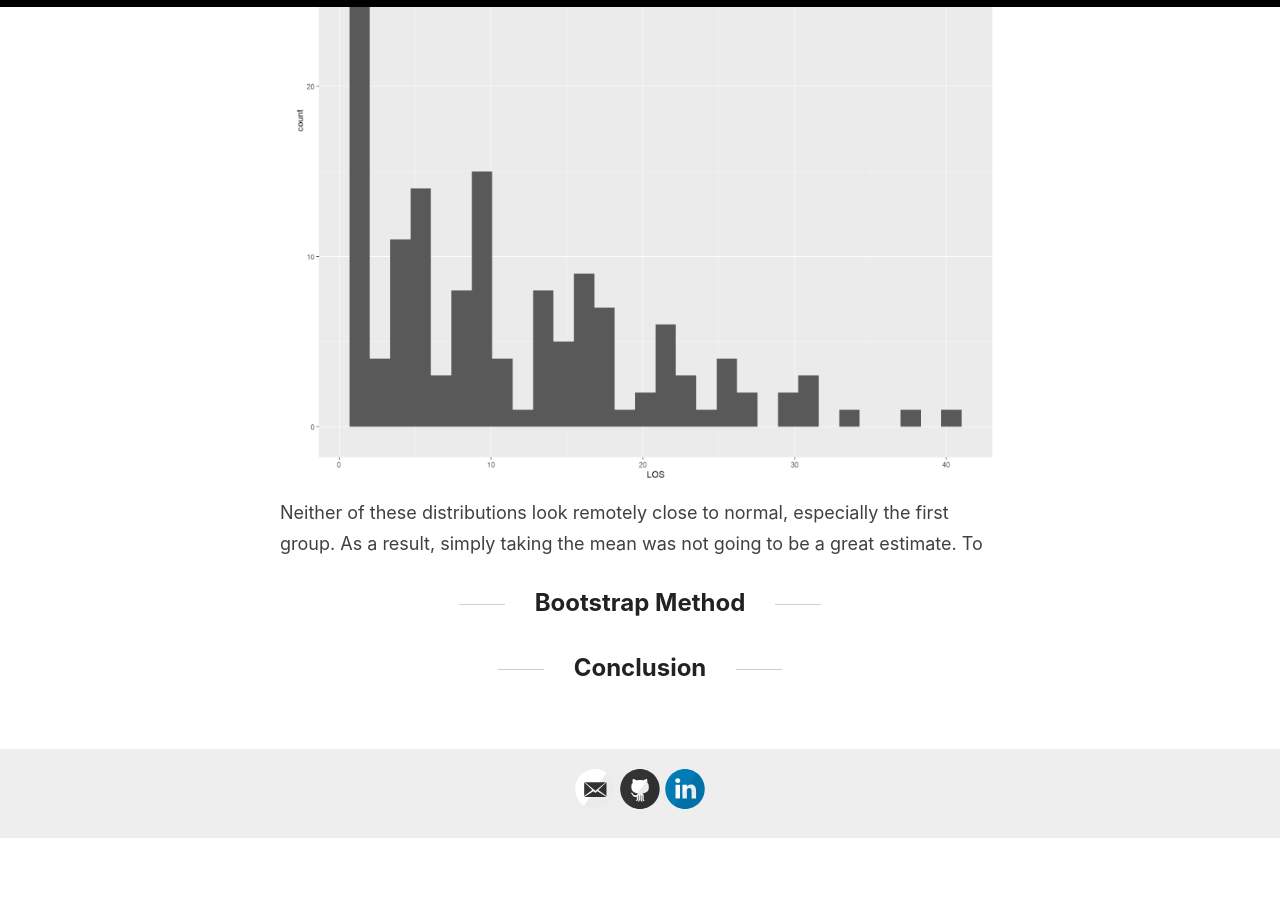
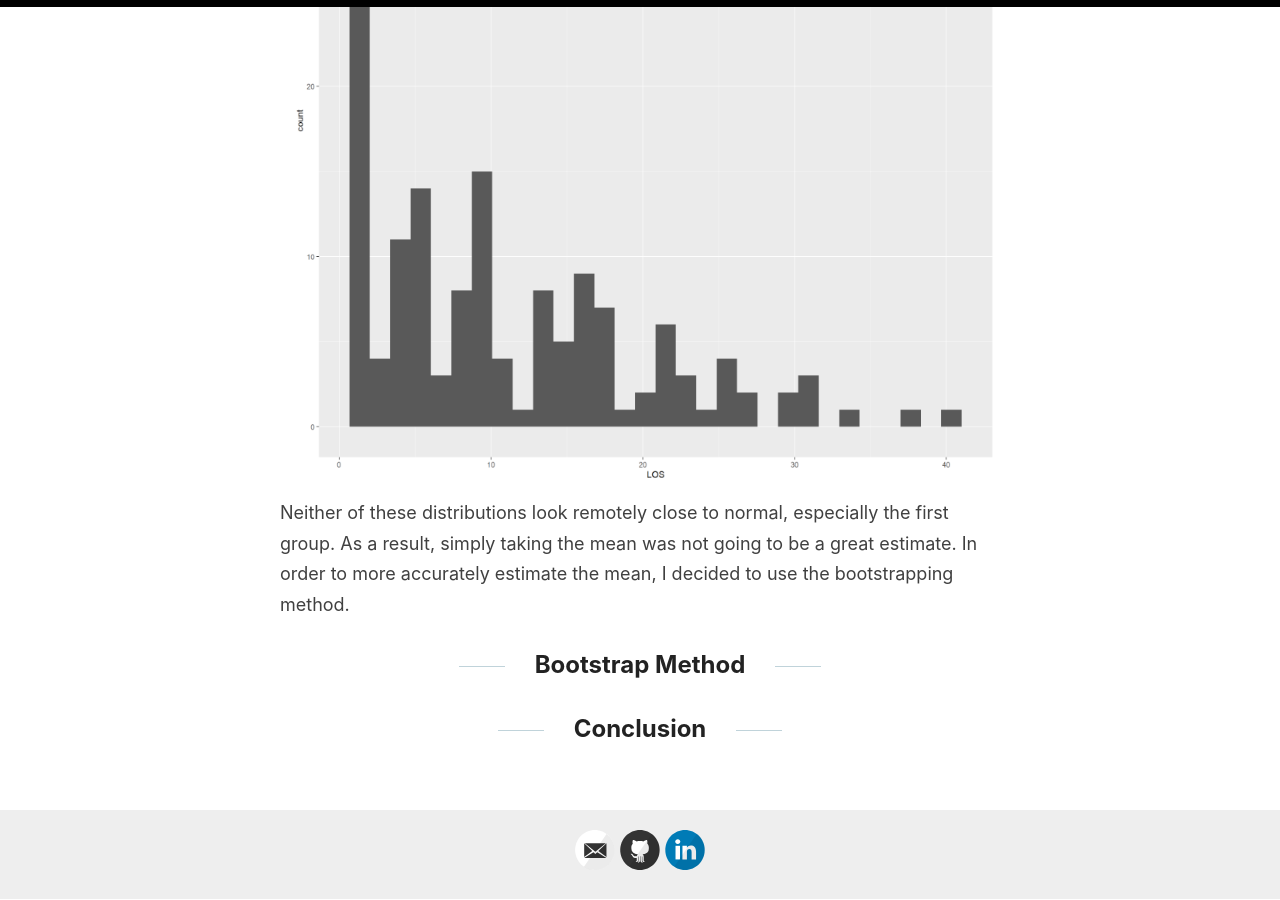
Before and after one commit to Murrkeys/Murrkeys.github.io, a Jekyll site: the page built from _posts/2020-9-9-Parameter-Estimation.md, in a window 1280 px wide and 900 px high, scrolled down 2320 px. Built offline with Jekyll 4.4.1, drawn with Linux system fonts in a browser that asks for light colours; before the commit the page ends 3159 px from its top, so only the background shows below that.

Commit message:
Update 2020-9-9-Parameter-Estimation.md

```diff
--- a/_posts/2020-9-9-Parameter-Estimation.md
+++ b/_posts/2020-9-9-Parameter-Estimation.md
@@ -26,7 +26,7 @@ Below, the histograms for LOS for the first group and overall data can be observ
 
 <img src="/images/PE_1.PNG"/>
 
-Neither of these distributions look remotely close to normal, especially the first group.  As a result, simply taking the mean was not going to be a great estimate.  To
+Neither of these distributions look remotely close to normal, especially the first group.  As a result, simply taking the mean was not going to be a great estimate.  In order to more accurately estimate the mean, I decided to use the bootstrapping method.
 
 ## Bootstrap Method
 
```
